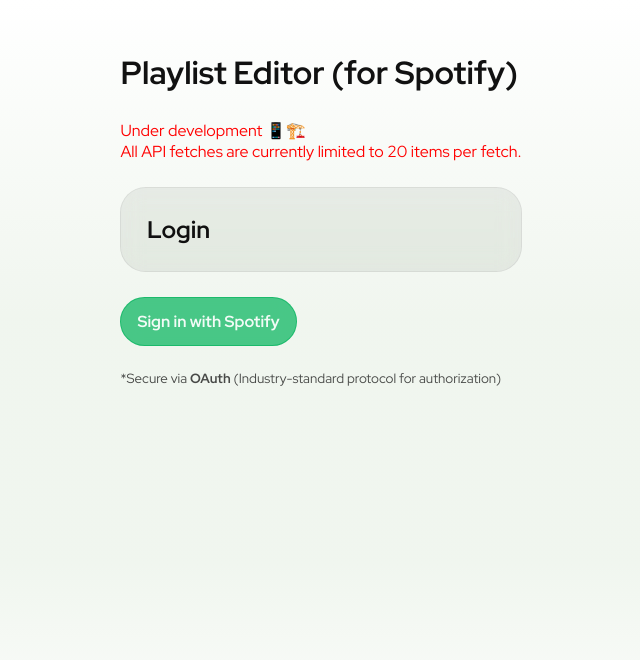
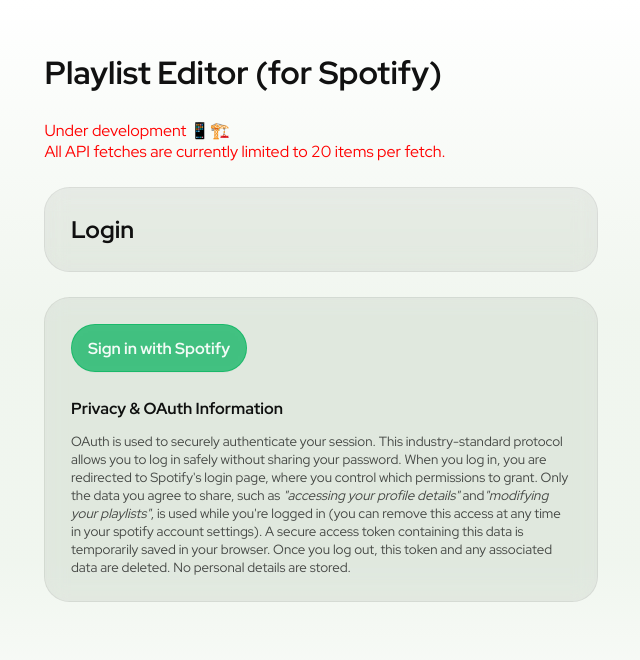
Before and after one commit to gunnar-miklis/spotify-playlist-editor, a Next.js app: page / in a window 1280 px wide. Shown: the top 660 px of the page, without its empty margins (319-959 px from the left). Built offline with nearby package versions, Linux system fonts and the light colour scheme; no server answers.

Commit message:
refacotr and update disclaimer

```diff
--- /dev/null
+++ b/src/components/auth/Disclaimer.tsx
@@ -0,0 +1,24 @@
+import type { HTMLAttributes } from 'react';
+
+type Props = HTMLAttributes<HTMLDivElement>;
+
+export default function Disclaimer({ className }: Props) {
+  return (
+    <div className={`flx-cl gp-sm ${className}`}>
+      <strong className='strong'>Privacy & OAuth Information</strong>
+      <small className='small'>
+        OAuth is used to securely authenticate your session. This
+        industry-standard protocol allows you to log in safely without sharing
+        your password. When you log in, you are redirected to Spotify&apos;s
+        login page, where you control which permissions to grant. Only the data
+        you agree to share, such as{' '}
+        <em>&quot;accessing your profile details&quot;</em> and
+        <em>&quot;modifying your playlists&quot;</em>, is used while you&apos;re
+        logged in (you can remove this access at any time in your spotify
+        account settings). A secure access token containing this data is
+        temporarily saved in your browser. Once you log out, this token and any
+        associated data are deleted. No personal details are stored.
+      </small>
+    </div>
+  );
+}
--- a/src/components/auth/SignIn.tsx
+++ b/src/components/auth/SignIn.tsx
@@ -1,26 +1,26 @@
+/* eslint-disable simple-import-sort/imports */
+
 import { signIn } from '@/src/auth';
+import Disclaimer from '@/src/components/auth/Disclaimer';
+import Paper from '@/src/components/layout/wrappers/Paper/Paper';
+import styles from '@/src/components/auth/auth.module.css'; // NOTE: "styles" after "Paper", to apply className correctly
 
 export default function SignIn() {
   return (
+    <Paper className={styles['auth']}>
       <form
-      className='form'
+        className={`form ${styles['auth__form']}`}
         action={async () => {
           'use server';
-        await signIn('github');
+          await signIn('spotify');
         }}
       >
-      <button className='button' type='submit'>
+        <button className={`button ${styles['auth__button']}`} type='submit'>
           Sign in with Spotify
         </button>
-      <br />
-      <br />
+      </form>
 
-      <p className='p'>
-        <small className='small'>
-          *Secure via <strong className='strong'>OAuth</strong>{' '}
-          (Industry-standard protocol for authorization)
-        </small>
-      </p>
-    </form>
+      <Disclaimer className={styles['auth__disclaimer']} />
+    </Paper>
   );
 }
--- a/src/components/auth/SignOut.tsx
+++ b/src/components/auth/SignOut.tsx
@@ -1,17 +1,21 @@
 import { signOut } from '@/src/auth';
+import styles from '@/src/components/auth/auth.module.css';
+import Paper from '@/src/components/layout/wrappers/Paper/Paper';
 
 export default function SignOut() {
   return (
+    <Paper className={styles['auth']}>
       <form
-      className='form'
+        className={`form ${styles['auth__form']}`}
         action={async () => {
           'use server';
           await signOut();
         }}
       >
-      <button className='button' type='submit'>
+        <button className={`button ${styles['auth__button']}`} type='submit'>
           Sign Out
         </button>
       </form>
+    </Paper>
   );
 }
--- /dev/null
+++ b/src/components/auth/auth.module.css
@@ -0,0 +1,12 @@
+.auth {
+  display: flex;
+  flex-flow: column nowrap;
+  gap: var(--space-md);
+}
+.auth__form {
+}
+.auth__button {
+}
+.auth__disclaimer {
+  max-width: 500px;
+}
```
Lines whose indentation alone changed are shown as unchanged.
